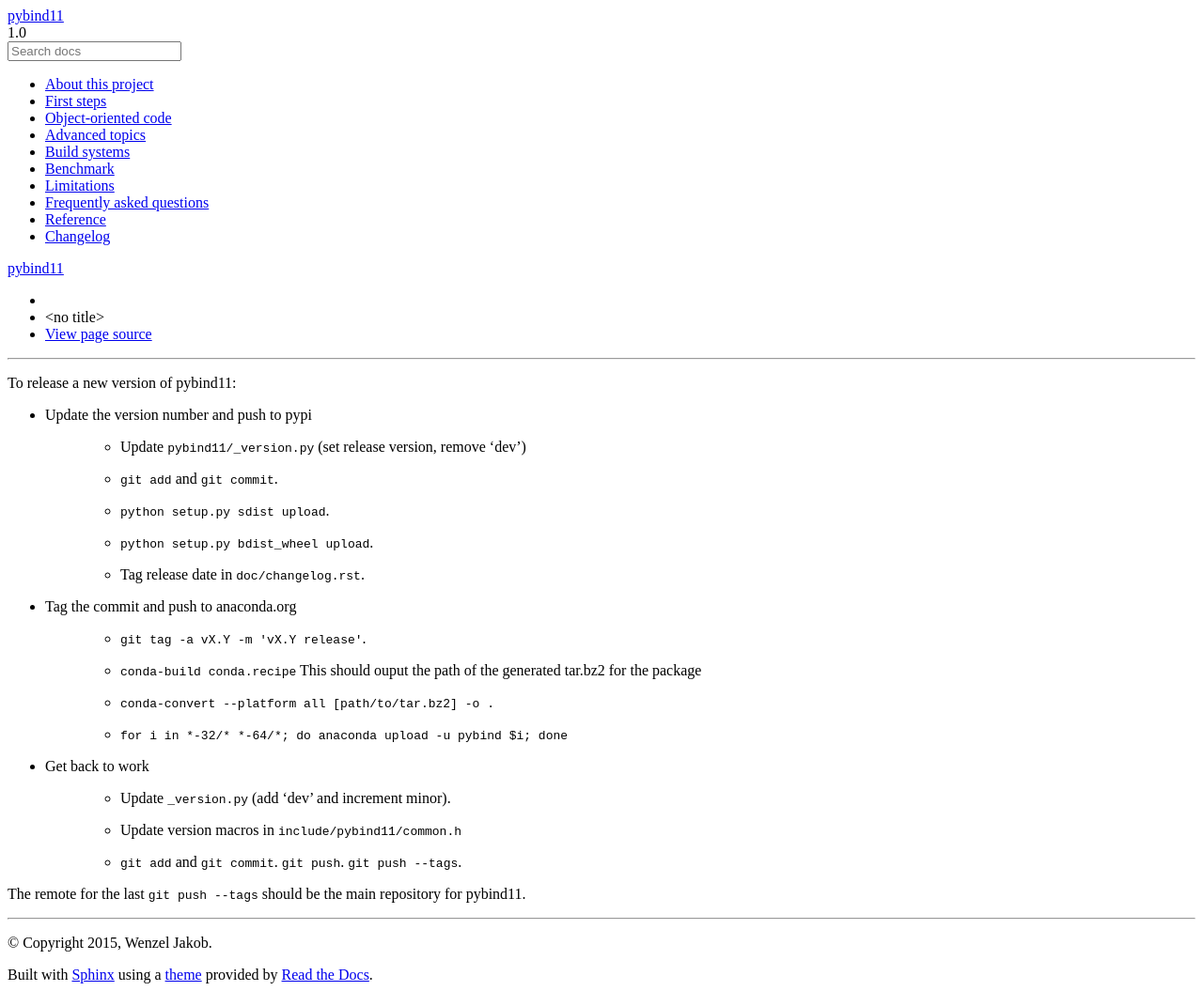
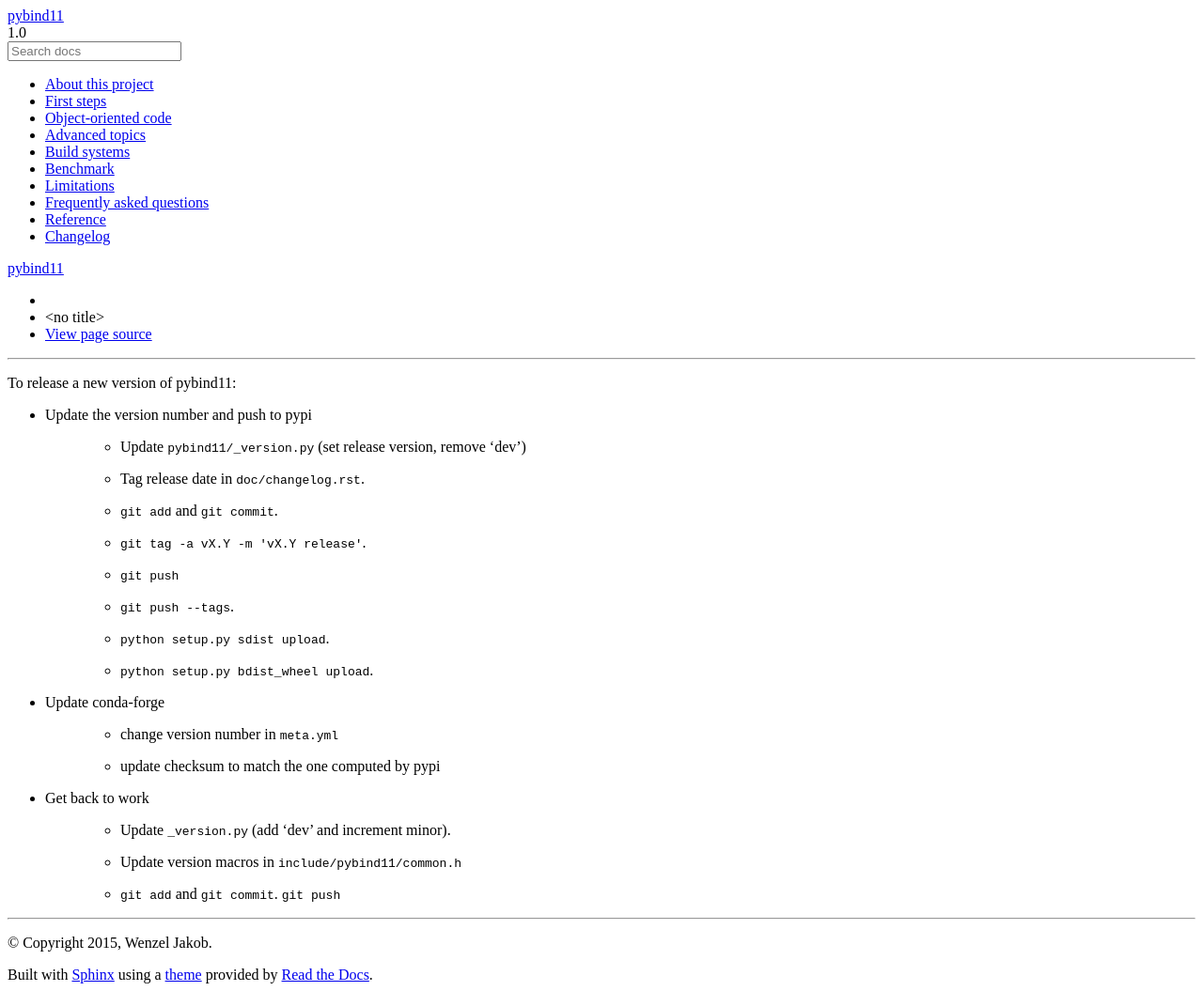
Before and after one commit to pybind/pybind11, a Sphinx documentation site: the page built from docs/release.rst, in a window 1280 px wide. Shown: the whole page at 94% size. Built offline with Sphinx 7.4.7 and the Read the Docs theme 2.0.0, drawn with Linux system fonts in a browser that asks for light colours.

Commit message:
switched to conda-forge, updated release process docs

```diff
--- a/docs/release.rst
+++ b/docs/release.rst
@@ -2,20 +2,18 @@
 
 - Update the version number and push to pypi
     - Update ``pybind11/_version.py`` (set release version, remove 'dev')
+    - Tag release date in ``doc/changelog.rst``.
     - ``git add`` and ``git commit``.
+    - ``git tag -a vX.Y -m 'vX.Y release'``.
+    - ``git push``
+    - ``git push --tags``.
     - ``python setup.py sdist upload``.
     - ``python setup.py bdist_wheel upload``.
-    - Tag release date in ``doc/changelog.rst``.
-- Tag the commit and push to anaconda.org
-    - ``git tag -a vX.Y -m 'vX.Y release'``.
-    - ``conda-build conda.recipe``
-      This should ouput the path of the generated tar.bz2 for the package
-    - ``conda-convert --platform all [path/to/tar.bz2] -o .``
-    - ``for i in *-32/* *-64/*; do anaconda upload -u pybind $i; done``
+- Update conda-forge
+    - change version number in ``meta.yml``
+    - update checksum to match the one computed by pypi
 - Get back to work
     - Update ``_version.py`` (add 'dev' and increment minor).
     - Update version macros in ``include/pybind11/common.h``
-    - ``git add`` and ``git commit``. ``git push``. ``git push --tags``.
-
-The remote for the last ``git push --tags`` should be the main repository for
-pybind11.
+    - ``git add`` and ``git commit``.
+      ``git push``
```
Also changed, not shown: 3 other files.
